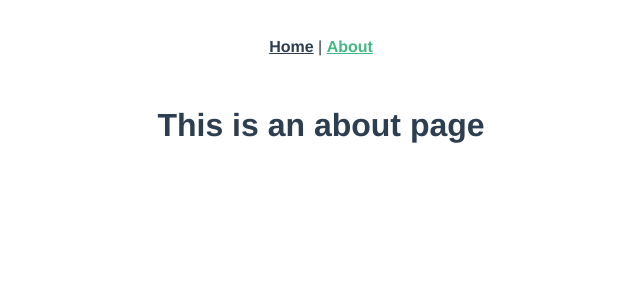
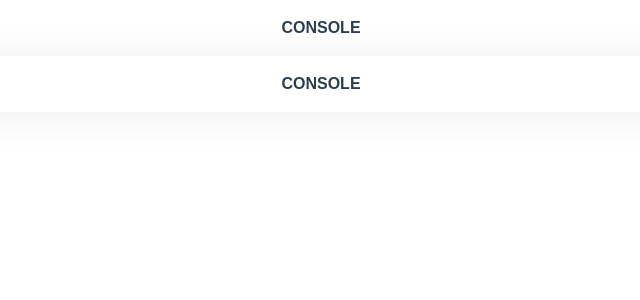
Before and after one commit to wzjing/dashboard-vue, a Vue app: page /about in a window 1280 px wide. Shown: the top 300 px of the page, without its empty margins (319-959 px from the left). Built offline with nearby package versions, Linux system fonts and the light colour scheme.

Commit message:
add basic ui

```diff
--- a/src/App.vue
+++ b/src/App.vue
@@ -1,14 +1,32 @@
 <template>
   <div id="app">
-    <div id="nav">
-      <router-link to="/">Home</router-link> |
-      <router-link to="/about">About</router-link>
-    </div>
+<!--    <div id="nav">-->
+<!--      <router-link to="/">Home</router-link> |-->
+<!--      <router-link to="/about">About</router-link>-->
+<!--    </div>-->
+    <Appbar title="CONSOLE"/>
     <router-view/>
   </div>
 </template>
 
+<script>
+  import Appbar from '@/components/Appbar'
+  export default {
+      components: {Appbar}
+  }
+
+</script>
+
 <style lang="scss">
+
+  html{
+    padding: 0;
+    margin: 0;
+  }
+  body {
+    padding: 0;
+    margin: 0;
+  }
 #app {
   font-family: 'Avenir', Helvetica, Arial, sans-serif;
   -webkit-font-smoothing: antialiased;
--- /dev/null
+++ b/src/components/Appbar.vue
@@ -0,0 +1,26 @@
+<template>
+  <div class="appbar">
+    {{title}}
+  </div>
+</template>
+
+<script>
+    export default {
+        name: 'Appbar',
+        props: {
+            title: String
+        }
+    }
+</script>
+
+<style scoped lang="scss">
+  .appbar {
+    box-shadow: 0 2px 40px 0 rgba(0, 0, 0, 0.08);
+    background: #FFFFFF;
+    text-align: center;
+    line-height: 56px;
+    height: 56px;
+    font-family: "DIN", Arial, serif;
+    font-weight: bold;
+  }
+</style>
--- a/src/views/About.vue
+++ b/src/views/About.vue
@@ -1,5 +1,17 @@
 <template>
   <div class="about">
-    <h1>This is an about page</h1>
+    <Appbar title="CONSOLE"/>
   </div>
 </template>
+
+<script>
+    // @ is an alias to /src
+    import Appbar from '@/components/Appbar.vue'
+
+    export default {
+        name: 'about',
+        components: {
+            Appbar
+        }
+    }
+</script>
```
Also changed, not shown: src/components/Menubar.vue (added, +26 -0 lines).
